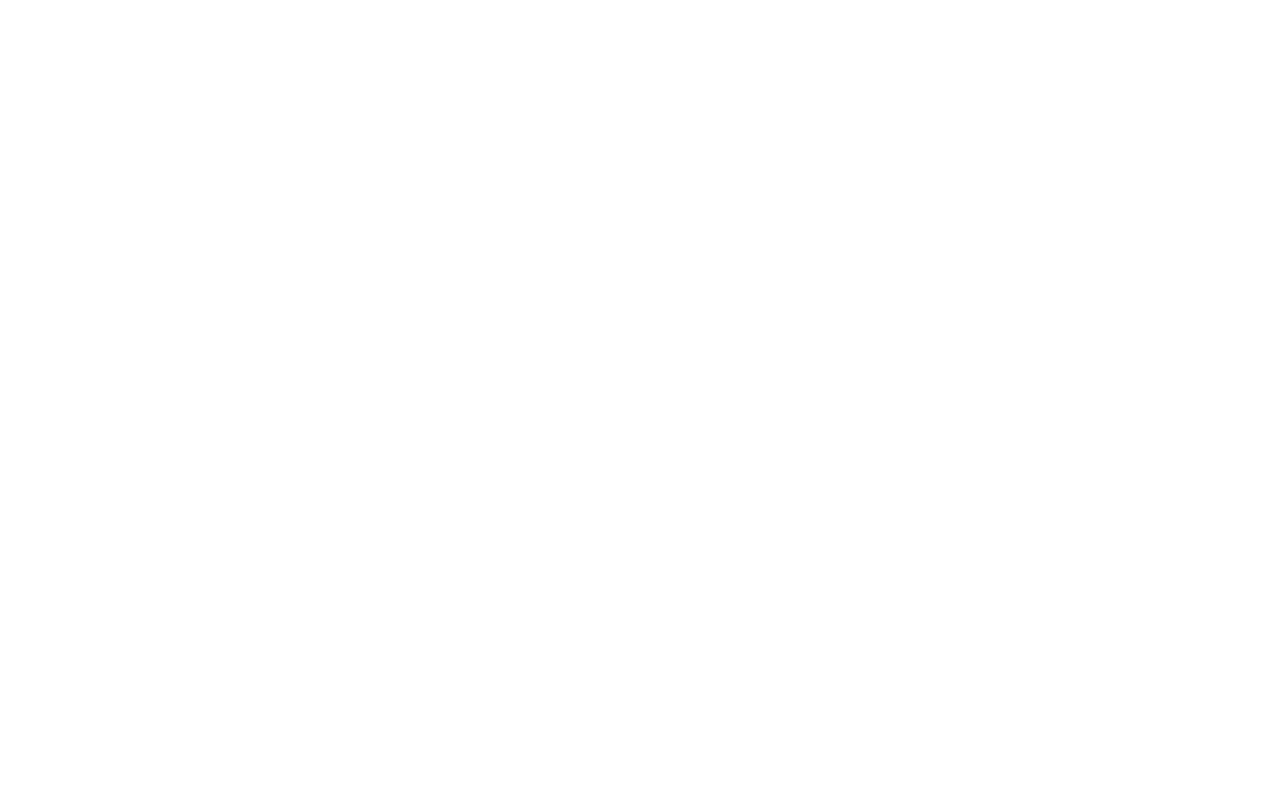
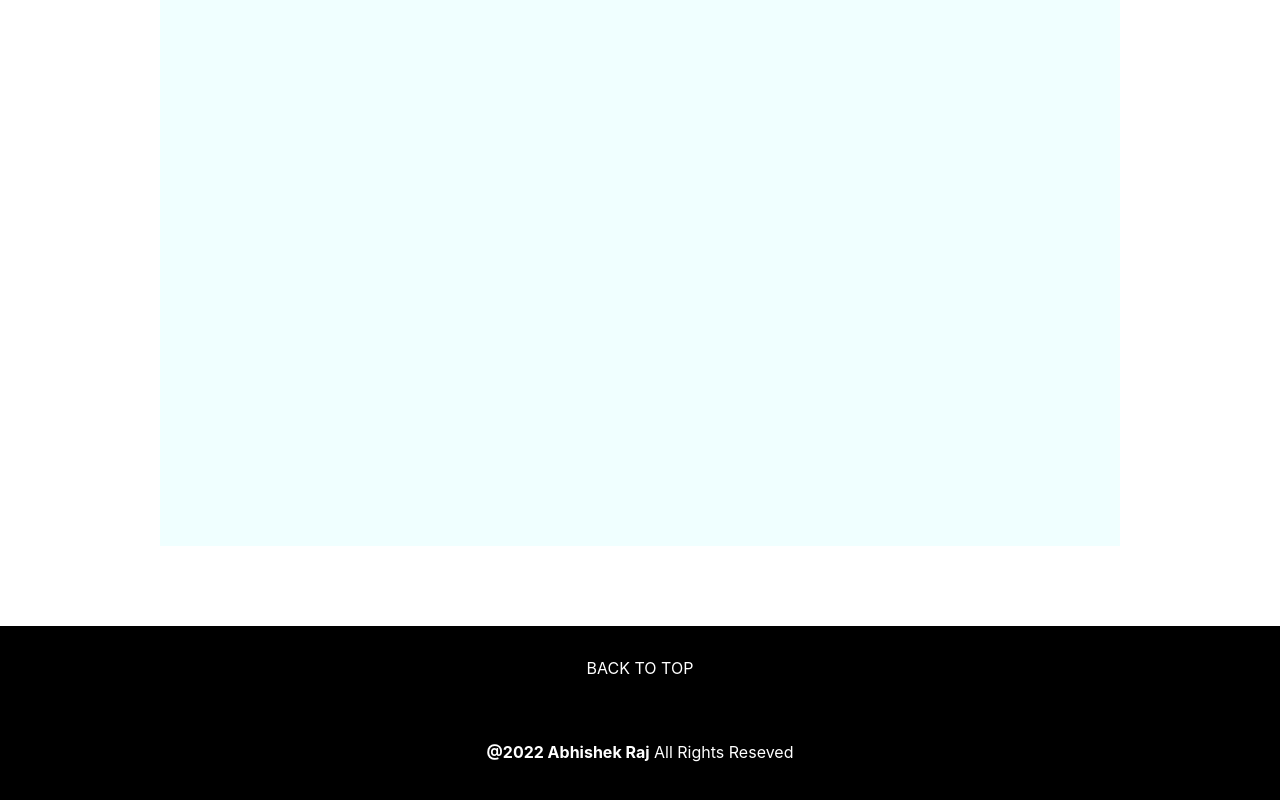
Before and after one commit to abhishekraj11303372/portfolioReact, a React (Create React App) app: page / in a window 1280 px wide. Shown: the part 3948-4748 px from the top of the page. Before the commit the page ends 3804 px from the top, so only its background shows below. Built offline with nearby package versions, Linux system fonts and the light colour scheme.

Commit message:
footer links are needed

```diff
--- a/src/App.js
+++ b/src/App.js
@@ -5,6 +5,8 @@
 import Skills from './Components/Skill/Skills';
 import AboutMe from './Components/AboutMe/AboutMe';
 import Portfolio from './Components/Portfolio/Portfolio';
+import ContactMe from './Components/ContactMe/ContactMe';
+import Footer from './Components/Footer/Footer';
 
 function App() {
   return (
@@ -14,6 +16,8 @@
        <AboutMe/>
        <Skills/>
        <Portfolio/>
+       <ContactMe/>
+       <Footer/>
     </div>
   );
 }
--- /dev/null
+++ b/src/Components/ContactMe/ContactMe.js
@@ -0,0 +1,13 @@
+import React from 'react'
+
+function ContactMe() {
+  return (
+    <div className='section'>
+    <div className='aboutme-section'>
+        <h2 className='heading'>CONTACT ME</h2><br/>
+    </div>
+    </div>
+  )
+}
+
+export default ContactMe
--- /dev/null
+++ b/src/Components/Footer/Footer.css
@@ -0,0 +1,22 @@
+.footer {
+    color: white;
+    text-align: center;
+    background-color: black;
+    height: 25vh;
+    padding: 1rem;
+    display: flex;
+    align-items: center;
+    flex-direction: column;
+}
+
+.footer > div {
+    margin: 1rem;
+}
+
+.icons {
+    font-size: 2rem;
+}
+
+.icons > .icon {
+    padding-right: 1rem;
+}
--- /dev/null
+++ b/src/Components/Footer/Footer.js
@@ -0,0 +1,23 @@
+import React from 'react'
+import './Footer.css'
+import { FontAwesomeIcon } from '@fortawesome/react-fontawesome'
+import { library } from '@fortawesome/fontawesome-svg-core'
+import { faEnvelope,faAngleDoubleUp } from '@fortawesome/free-solid-svg-icons'
+library.add(faEnvelope,faAngleDoubleUp)
+
+function Footer() {
+  return (
+    <div className='footer'>
+        <div><FontAwesomeIcon icon="fas fa-angle-double-up" /><p>BACK TO TOP</p></div>
+        <div className='icons'>
+          <FontAwesomeIcon className='icon' icon="fa-brands fa-facebook" />
+          <FontAwesomeIcon className='icon' icon="fa-brands fa-instagram" />
+          <FontAwesomeIcon className='icon' icon="fa-brands fa-linkedin" />
+          <FontAwesomeIcon className='icon' icon="fa-solid fa-envelope" />
+        </div>
+        <div><b>@2022 Abhishek Raj</b> All Rights Reseved</div>
+    </div>
+  )
+}
+
+export default Footer
--- a/src/index.css
+++ b/src/index.css
@@ -11,3 +11,7 @@
   font-family: source-code-pro, Menlo, Monaco, Consolas, 'Courier New',
     monospace;
 }
+
+::-webkit-scrollbar {
+  display: none;
+}
```
Also changed, not shown: src/Components/ContactMe/ContactMe.css (added).
